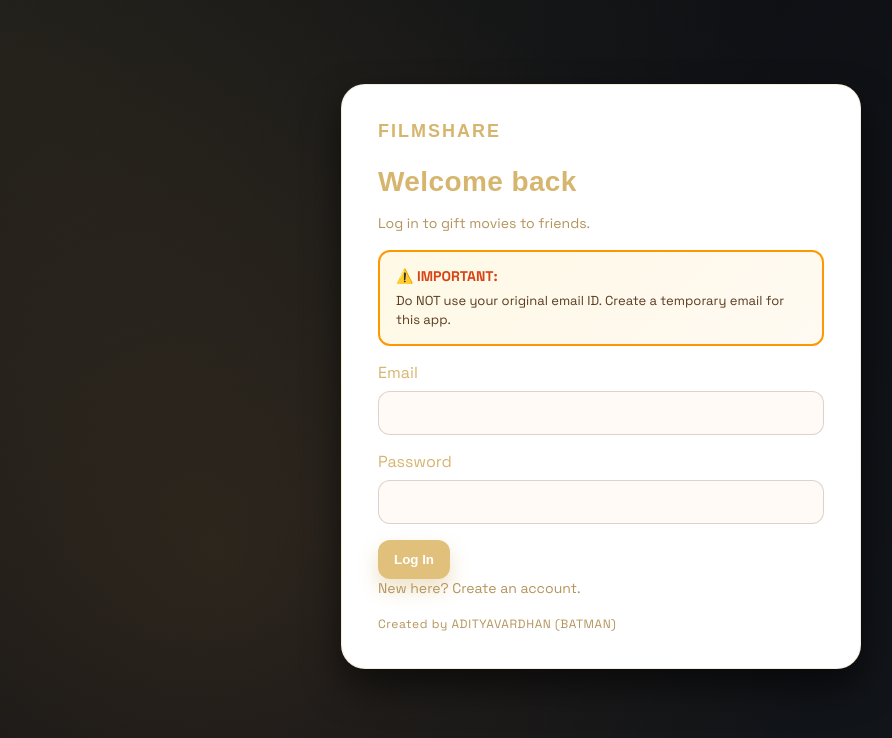
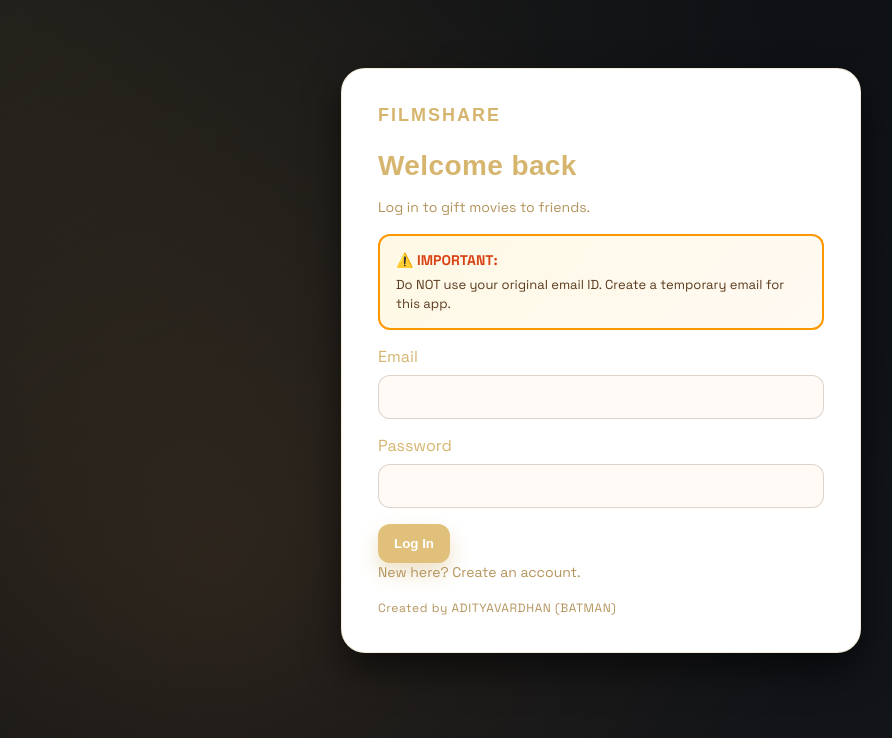
Before and after one commit to adi-vrdhn/sharefilm, a React (Vite) app in the folder client/: page /login in a window 1280 px wide. Shown: the top 738 px of the page, without its empty margins (39-931 px from the left). Built offline with nearby package versions, Linux system fonts and the light colour scheme; a web font is replaced by a local one.

Commit message:
Reduce spacing gap below FILMSHARE navbar - adjust main content and container padding

```diff
--- a/client/src/styles/global.css
+++ b/client/src/styles/global.css
@@ -88,7 +88,7 @@ a {
 .container {
   width: min(1100px, 92vw);
   margin: 0 auto;
-  padding: 24px 0 48px;
+  padding: 8px 0 48px;
   flex: 1;
 }
 
--- a/client/src/styles/layout.css
+++ b/client/src/styles/layout.css
@@ -177,7 +177,7 @@
   overflow-y: auto;
   display: flex;
   flex-direction: column;
-  padding: 28px 32px 40px;
+  padding: 12px 32px 40px;
 }
 
 .main-content > * {
```
